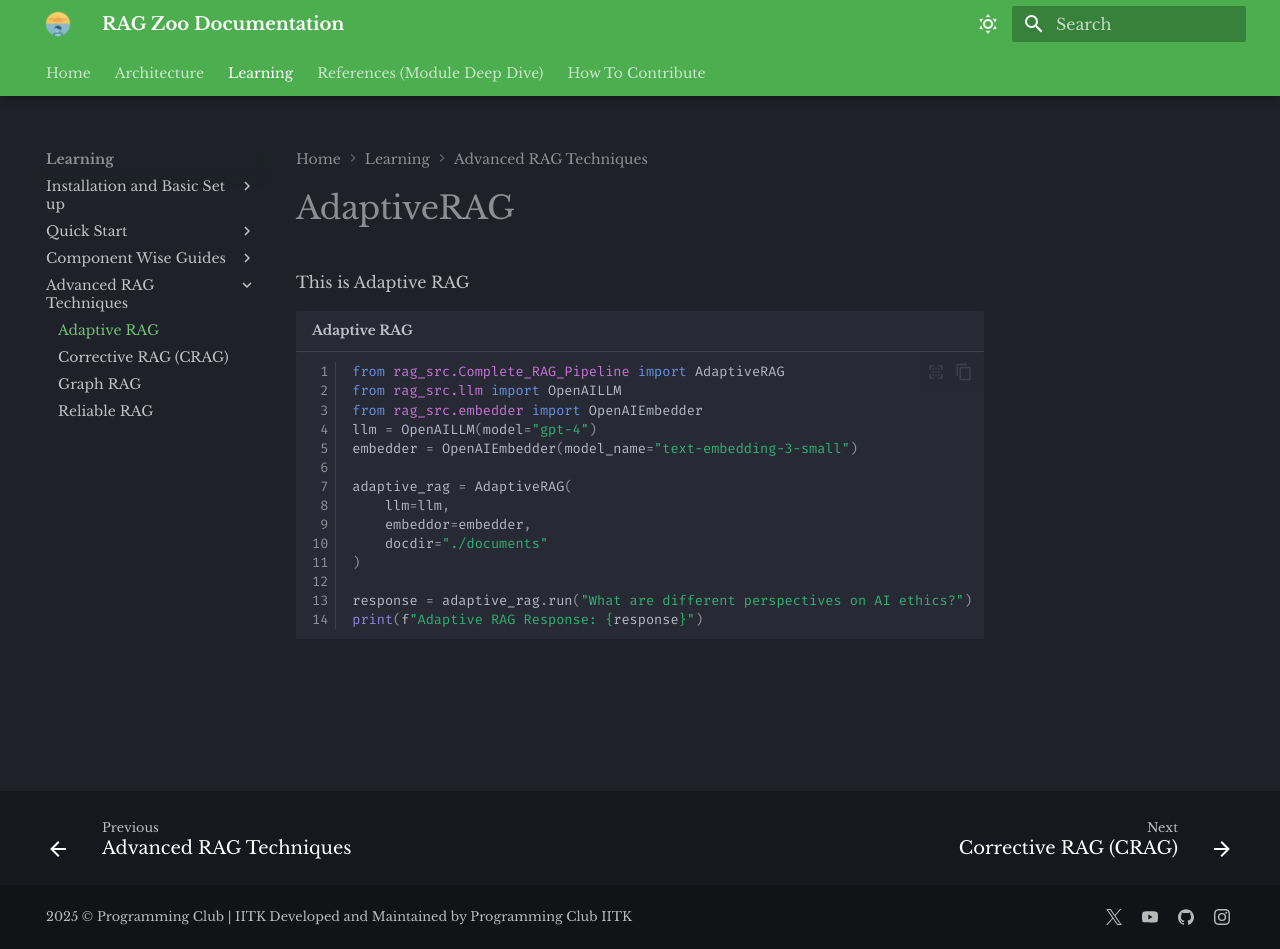
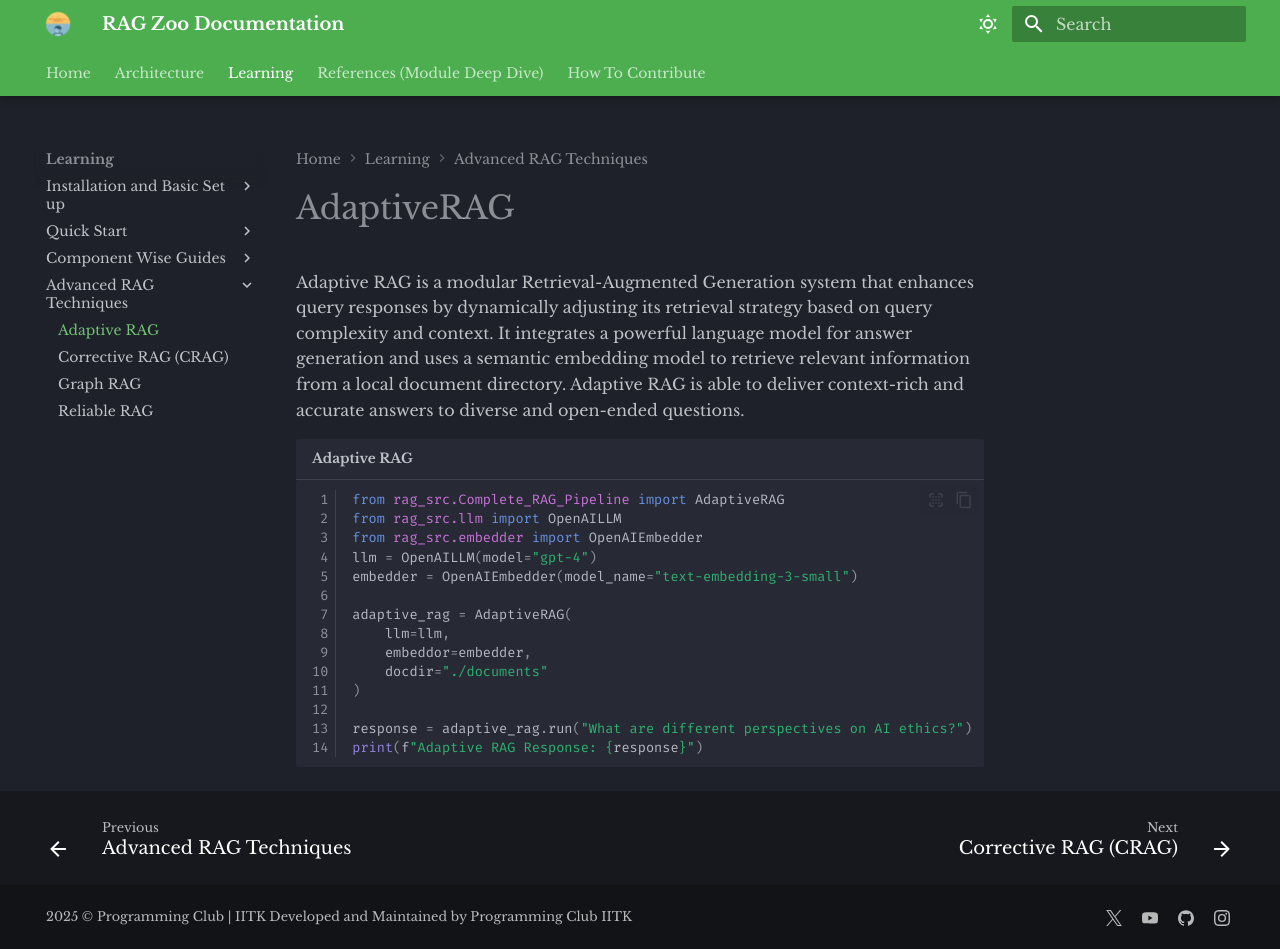
Before and after one commit to Karthic-N-A/RAG-Zoo-Website-Local-Impl, an MkDocs documentation site: the page built from docs/Advanced RAG Techniques/AdaptiveRAG.md, in a window 1280 px wide and 949 px high. Built offline with MkDocs 1.6.1 and Material for MkDocs 9.7.7, drawn with Linux system fonts in a browser that asks for light colours.

Commit message:
Update AdaptiveRAG.md

````diff
--- a/docs/Advanced RAG Techniques/AdaptiveRAG.md
+++ b/docs/Advanced RAG Techniques/AdaptiveRAG.md
@@ -1,6 +1,7 @@
 # AdaptiveRAG
 
-This is Adaptive RAG
+Adaptive RAG is a modular Retrieval-Augmented Generation system that enhances query responses by dynamically adjusting its retrieval strategy based on query complexity and context. It integrates a powerful language model for answer generation and uses a semantic embedding model to retrieve relevant information from a local document directory. Adaptive RAG is able to deliver context-rich and accurate answers to diverse and open-ended questions.
+
 ```python title="Adaptive RAG" linenums="1"
 from rag_src.Complete_RAG_Pipeline import AdaptiveRAG
 from rag_src.llm import OpenAILLM
````
